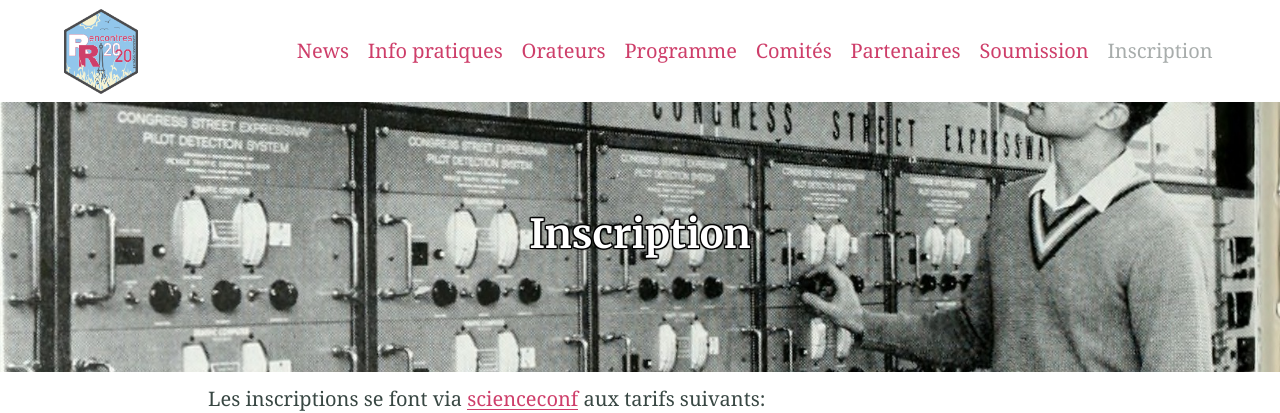
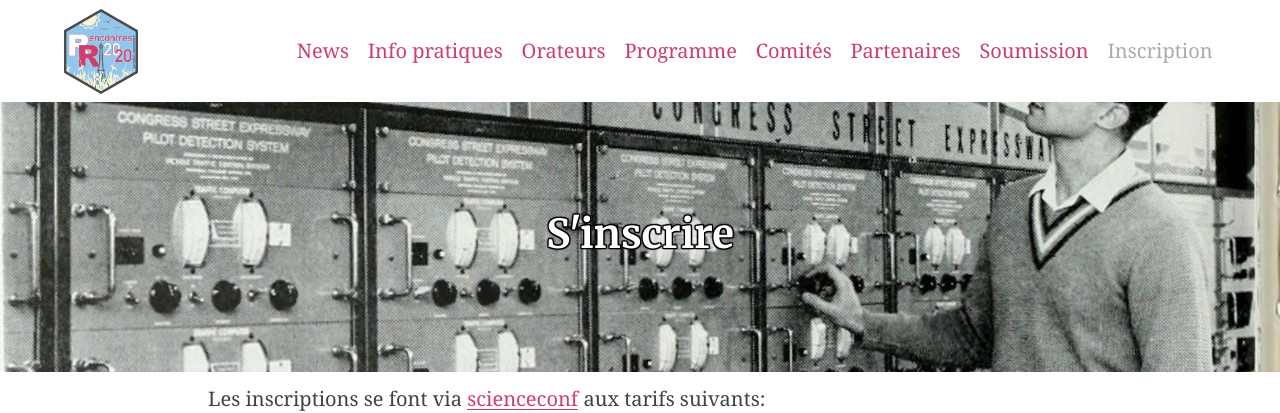
Before and after one commit to rencontres-r-2020/rencontres-r-2021.github.io, a Jekyll site: the page built from inscription.md, in a window 1280 px wide. Shown: the top 413 px of the page. Built offline with Jekyll 4.4.1, drawn with Linux system fonts in a browser that asks for light colours; our own code applies the rules of GitHub Pages for plain Markdown files.

Commit message:
MAJ cosmétique inscription/soumission

```diff
--- a/inscription.md
+++ b/inscription.md
@@ -1,5 +1,5 @@
 ---
-title: Inscription
+title: "S'inscrire"
 feature_image: "/assets/img/soumettre.jpg"
 excerpt: "Programme des Rencontres R 2020"
 ---
```
Also changed, not shown: soumettre.md (+1 -1 lines).
